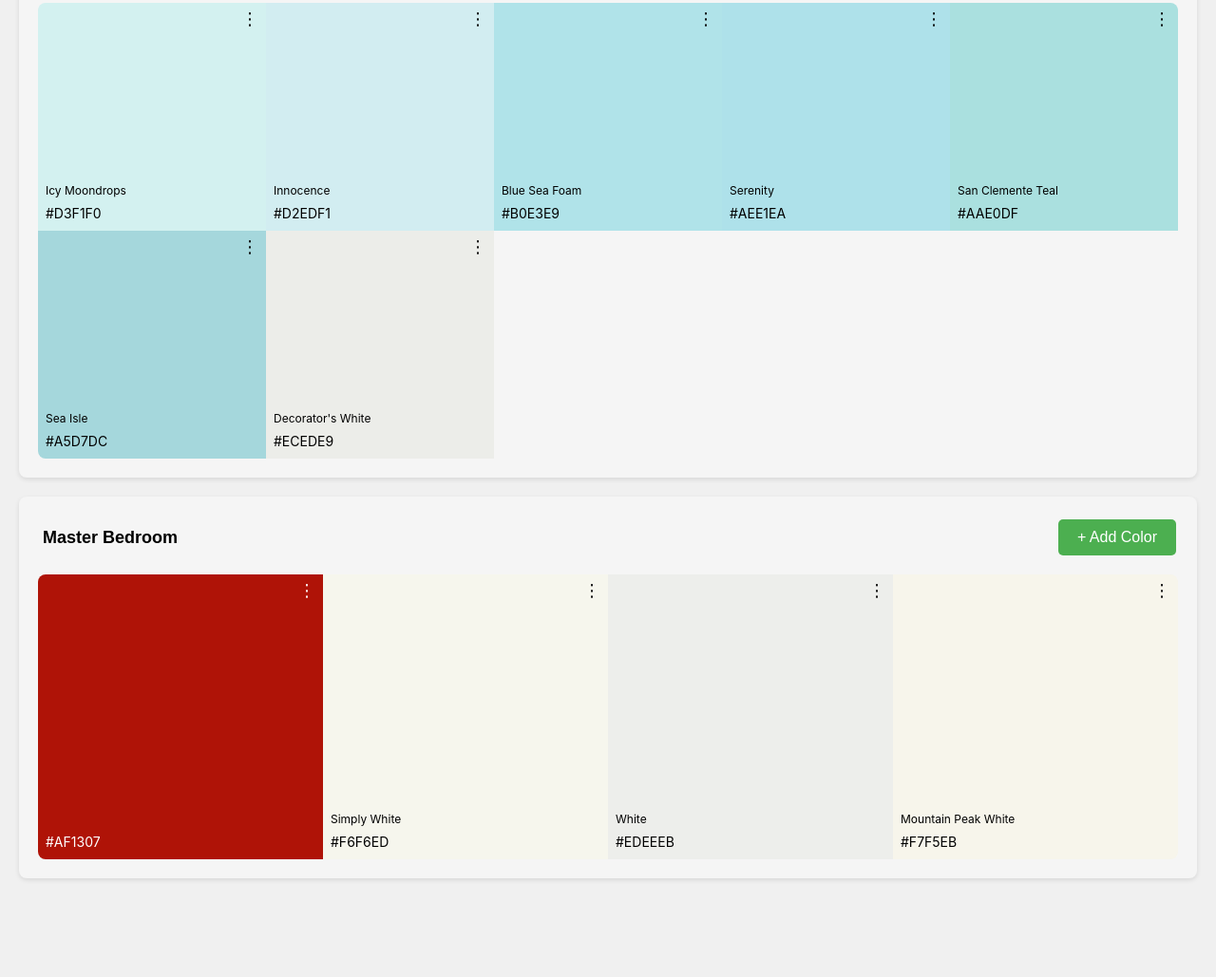
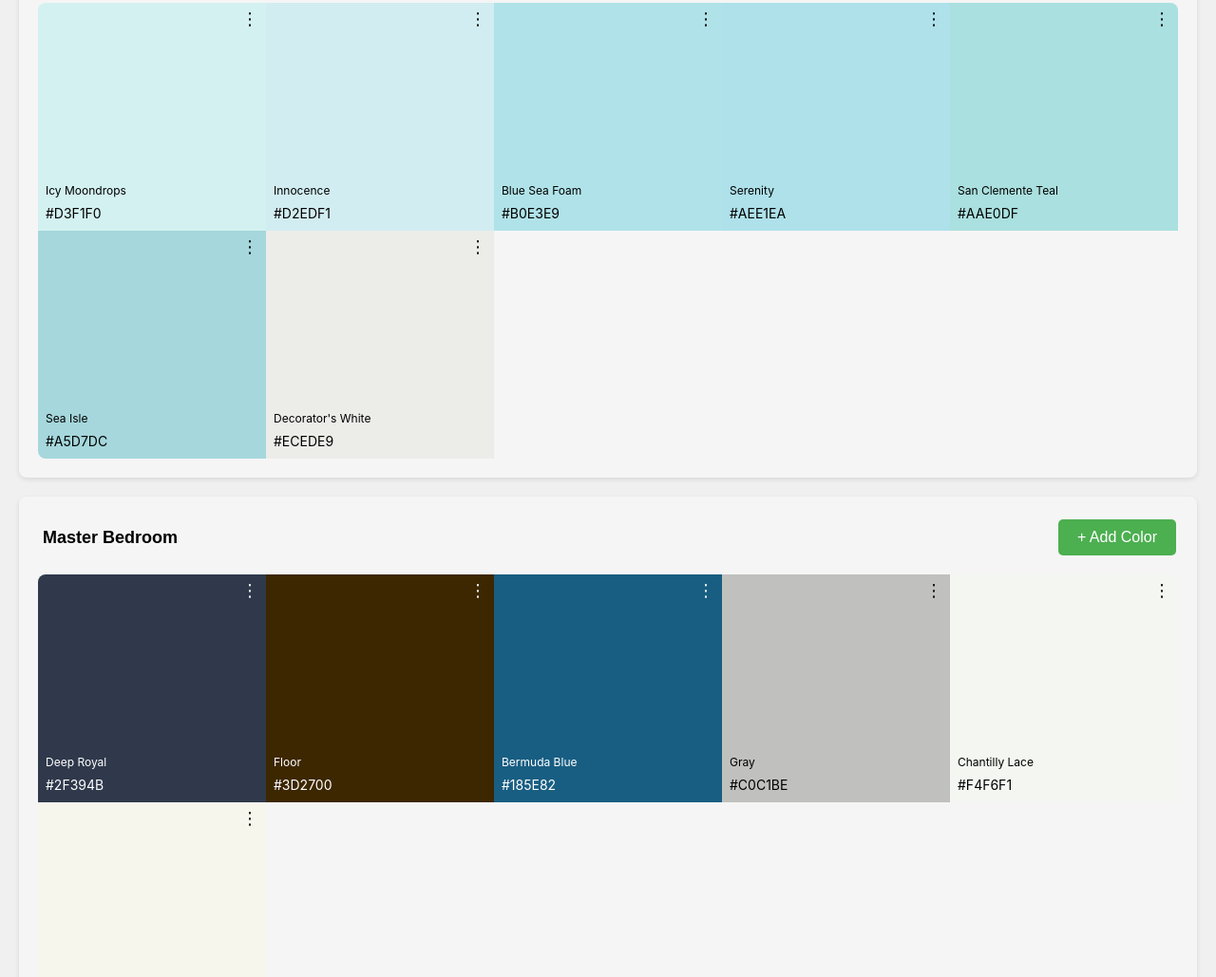
Before and after one commit to cbrady321/palette-builder, a plain HTML site: page index.html in a window 1280 px wide. Shown: the part 1771-2800 px from the top of the page at 95% size. Before the commit the page ends 2736 px from the top, so only its background shows below. Drawn offline with nearby package versions, Linux system fonts and the light colour scheme.

Commit message:
fix color picker location

```diff
--- a/ColorPalette.js
+++ b/ColorPalette.js
@@ -207,10 +207,37 @@ class ColorPalette {
 
         document.body.appendChild(colorPicker);
 
-        const rect = patch.getBoundingClientRect();
-        colorPicker.style.position = 'absolute';
-        colorPicker.style.left = `${rect.left}px`;
-        colorPicker.style.top = `${rect.bottom + 5}px`;
+        // Position the color picker below the patch using Popper.js
+        Popper.createPopper(patch, colorPicker, {
+            placement: 'bottom-start',
+            modifiers: [
+                {
+                    name: 'offset',
+                    options: {
+                        offset: [0, 5],
+                    },
+                },
+                {
+                    name: 'preventOverflow',
+                    options: {
+                        padding: 10,
+                    },
+                },
+            ],
+        });
+
+        // Add event listener to close the color picker when clicking outside
+        const closeColorPicker = (e) => {
+            if (!colorPicker.contains(e.target) && !patch.contains(e.target)) {
+                document.body.removeChild(colorPicker);
+                document.removeEventListener('click', closeColorPicker);
+            }
+        };
+
+        // Delay adding the event listener to prevent immediate closing
+        setTimeout(() => {
+            document.addEventListener('click', closeColorPicker);
+        }, 0);
     }
 
     updatePatchColor(patch, newColor, colorName = '') {
--- a/default-config.json
+++ b/default-config.json
@@ -3,7 +3,14 @@
     "name": "Main Room",
     "colors": [
       "rgb(0, 0, 0)",
-      "rgb(20, 33, 61)",
+      {
+        "color": "rgb(20, 33, 61)",
+        "name": "Midnight Express"
+      },
+      {
+        "color": "rgb(153, 11, 20)",
+        "name": "Heritage Red"
+      },
       "rgb(175, 19, 7)",
       {
         "color": "rgb(246, 246, 237)",
@@ -101,19 +108,48 @@
   {
     "name": "Master Bedroom",
     "colors": [
-      "rgb(175, 19, 7)",
+      {
+        "color": "rgb(47, 57, 75)",
+        "name": "Deep Royal"
+      },
+      {
+        "color": "rgb(61, 39, 0)",
+        "name": "Floor"
+      },
+      {
+        "color": "rgb(24, 94, 130)",
+        "name": "Bermuda Blue"
+      },
+      {
+        "color": "rgb(192, 193, 190)",
+        "name": "Gray"
+      },
+      {
+        "color": "rgb(244, 246, 241)",
+        "name": "Chantilly Lace"
+      },
       {
         "color": "rgb(246, 246, 237)",
         "name": "Simply White"
+      }
+    ]
+  },
+  {
+    "name": "Office",
+    "colors": [
+      {
+        "color": "rgb(20, 33, 61)",
+        "name": "Midnight Express"
       },
       {
-        "color": "rgb(237, 238, 235)",
-        "name": "White"
+        "color": "rgb(244, 246, 241)",
+        "name": "Chantilly Lace"
       },
       {
-        "color": "rgb(247, 245, 235)",
-        "name": "Mountain Peak White"
-      }
+        "color": "rgb(192, 193, 190)",
+        "name": "Gray"
+      },
+      "rgb(0, 0, 0)"
     ]
   }
 ]
--- a/styles.css
+++ b/styles.css
@@ -14,6 +14,7 @@ body, html {
     min-height: 100%;
     padding: 20px;
     box-sizing: border-box;
+    padding-bottom: 100px; /* Add extra space at the bottom */
 }
 
 .palette {
@@ -234,27 +235,34 @@ body, html {
     padding: 10px;
     box-shadow: 0 2px 5px rgba(0, 0, 0, 0.1);
     z-index: 1000;
+    width: 200px;
 }
 
 .color-picker input[type="color"] {
     width: 100%;
+    height: 40px;
     margin-bottom: 10px;
+    border: none;
+    border-radius: 4px;
 }
 
 .color-picker input[type="text"] {
     width: 100%;
     margin-bottom: 10px;
     padding: 5px;
+    border: 1px solid #ccc;
+    border-radius: 4px;
 }
 
 .color-picker button {
     width: 100%;
-    padding: 5px;
+    padding: 8px;
     background-color: #4CAF50;
     color: white;
     border: none;
     border-radius: 4px;
     cursor: pointer;
+    font-size: 14px;
 }
 
 .color-picker button:hover {
```
